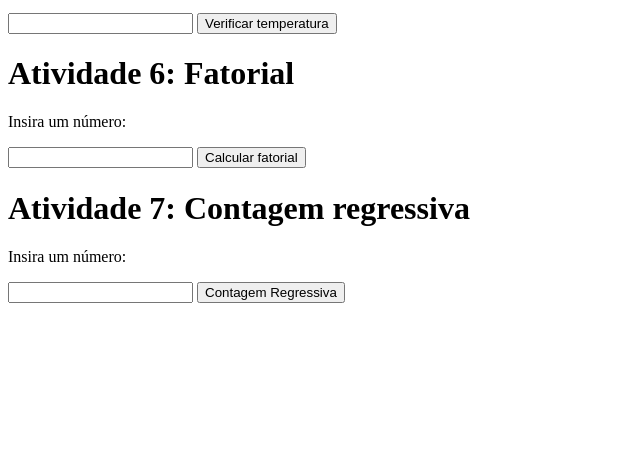
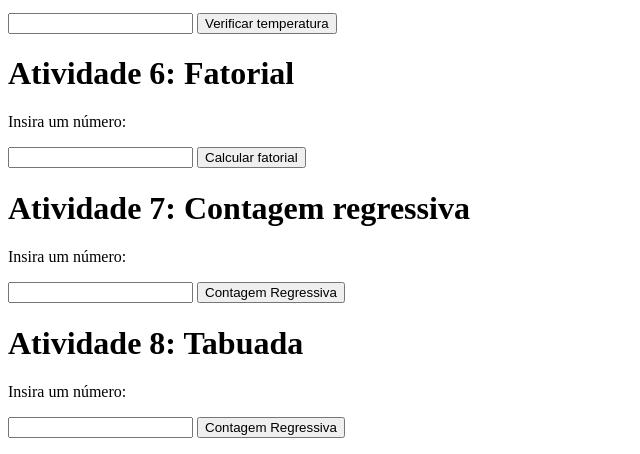
Before and after one commit to Leonardo2745/Leonardo2745.github.io, a plain HTML site: page src/pages/Atividades/form-soma.html in a window 1280 px wide. Shown: the part 648-1102 px from the top of the page, without its empty margins (0-640 px from the left). Before the commit the page ends 967 px from the top, so only its background shows below. Drawn offline with Linux system fonts and the light colour scheme.

Commit message:
Começo atividade 8

```diff
--- a/src/pages/Atividades/form-soma.html
+++ b/src/pages/Atividades/form-soma.html
@@ -185,6 +185,15 @@ function regressiva(){
 
 </script>
 
+<h1>Atividade 8: Tabuada</h1>
+
+<p>Insira um número:</p>
+ <input type="number" id="tabuad">
+
+<button onclick="tabuada()">Contagem Regressiva</button>
+
+ <p id="tab"></p>
+
 
 
 
```
